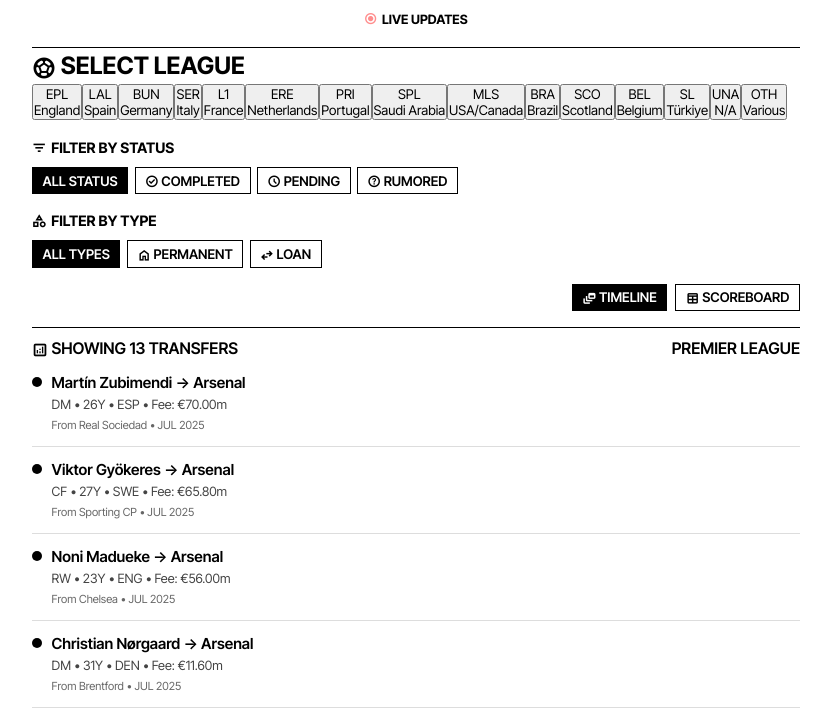
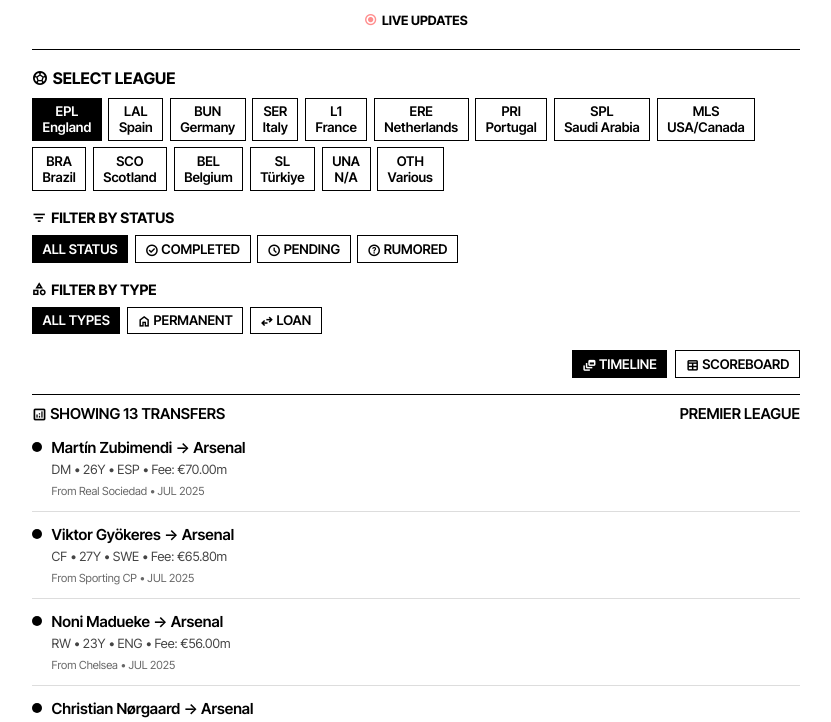
Before and after one commit to thekzbn/transferNews, a plain HTML site: page index.html in a window 1280 px wide. Shown: the part 74-796 px from the top of the page, without its empty margins (224-1055 px from the left). Drawn offline with nearby package versions, Linux system fonts and the light colour scheme.

Commit message:
Update style.css

```diff
--- a/assets/css/style.css
+++ b/assets/css/style.css
@@ -13,6 +13,7 @@
   background: #fff;
   color: #000;
   line-height: 1.5;
+  font-size: 15px;
 }
 
 .material-symbols-outlined {
@@ -27,6 +28,7 @@
   padding: 1rem;
 }
 
+/* Header */
 .header {
   text-align: center;
   padding: 1.5rem 0 1rem;
@@ -36,8 +38,8 @@
   font-size: 1.5rem;
   font-weight: 800;
 }
+.live-indicator { margin-top: .5rem; }
 .live-badge {
-  margin-top: .5rem;
   display: inline-flex;
   align-items: center;
   gap: .3rem;
@@ -50,6 +52,65 @@
 }
 @keyframes pulse {0%,100%{opacity:1}50%{opacity:.4}}
 
+/* Section Titles */
+.section-title {
+  font-size: 1rem;
+  font-weight: 700;
+  display: flex;
+  align-items: center;
+  gap: .3rem;
+  margin: 1rem 0 .5rem;
+}
+
+/* League selector */
+.league-buttons {
+  display: flex;
+  flex-wrap: wrap;
+  gap: .4rem;
+}
+.league-buttons button {
+  border: 1px solid #000;
+  background: transparent;
+  padding: .3rem .6rem;
+  font-weight: 600;
+  cursor: pointer;
+}
+.league-buttons button.active,
+.league-buttons button:hover {
+  background: #000;
+  color: #fff;
+}
+
+/* Filters */
+.filters { margin-top: 1rem; }
+.filter-group { display: grid; gap: 1rem; }
+.filter-title {
+  font-size: .9rem;
+  font-weight: 700;
+  display: flex;
+  align-items: center;
+  gap: .3rem;
+  margin-bottom: .4rem;
+}
+.filter-buttons {
+  display: flex;
+  flex-wrap: wrap;
+  gap: .4rem;
+}
+.filter-btn {
+  border: 1px solid #000;
+  background: transparent;
+  padding: .3rem .6rem;
+  font-weight: 600;
+  cursor: pointer;
+}
+.filter-btn.active,
+.filter-btn:hover {
+  background: #000;
+  color: #fff;
+}
+
+/* View toggle */
 .view-toggle {
   display: flex;
   justify-content: flex-end;
@@ -69,34 +130,7 @@
   color: #fff;
 }
 
-.filters { margin-top: 1rem; }
-.filter-section { margin-bottom: 1rem; }
-.filter-title {
-  font-size: .9rem;
-  font-weight: 700;
-  display: flex;
-  align-items: center;
-  gap: .3rem;
-  margin-bottom: .5rem;
-}
-.filter-buttons {
-  display: flex;
-  flex-wrap: wrap;
-  gap: .4rem;
-}
-.filter-btn {
-  border: 1px solid #000;
-  background: transparent;
-  padding: .3rem .6rem;
-  font-weight: 600;
-  cursor: pointer;
-}
-.filter-btn.active,
-.filter-btn:hover {
-  background: #000;
-  color: #fff;
-}
-
+/* Transfer count */
 .transfer-count {
   margin-top: 1rem;
   border-top: 1px solid #000;
@@ -108,7 +142,7 @@
   font-weight: 600;
 }
 
-/* Scoreboard */
+/* Scoreboard view */
 .transfers-grid.scoreboard {
   display: grid;
   grid-template-columns: 1fr 1fr;
@@ -140,7 +174,7 @@
   color: #555;
 }
 
-/* Timeline */
+/* Timeline view */
 .transfers-grid.timeline {
   display: flex;
   flex-direction: column;
@@ -191,6 +225,7 @@
 }
 .hidden { display: none; }
 
+/* Footer */
 .footer {
   margin-top: 1.5rem;
   padding: 1rem;
```
